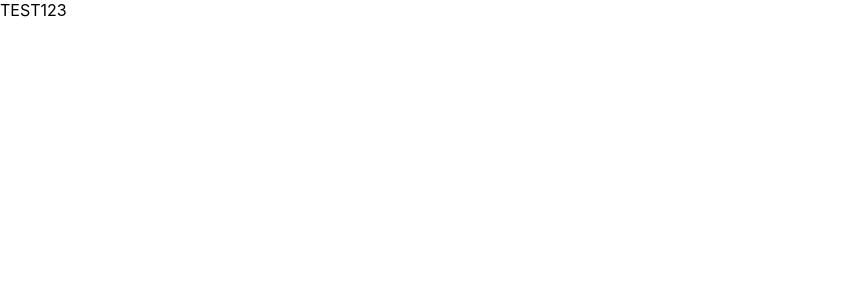
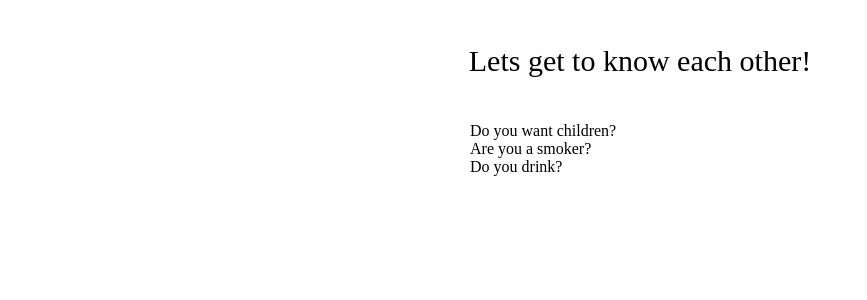
Before and after one commit to andrewtrac/terribledatingapp, a React (Create React App) app: page /registration in a window 1280 px wide. Shown: the top 300 px of the page, without its empty margins (0-867 px from the left). Built offline with nearby package versions, Linux system fonts and the light colour scheme.

Commit message:
registration page update

```diff
--- /dev/null
+++ b/src/Components/RegistrationPage.css
@@ -0,0 +1,22 @@
+.registrationpage__body {
+  display: flex;
+  flex-direction: column;
+  align-items: center;
+}
+
+.registrationpage__header{
+  margin-top: 44px;
+  font-family: anybody;
+  font-size: 30px;
+}
+
+.registrationpage__form{
+  display: flex;
+  flex-direction: column;
+  margin-top: 44px;
+  width: 340px;
+}
+
+.registrationpage__item{
+  font-family: inconsolata;
+}
--- a/src/Components/RegistrationPage.js
+++ b/src/Components/RegistrationPage.js
@@ -1,12 +1,25 @@
-import React from 'react'
+import React from "react";
+import "./RegistrationPage.css";
 
 const RegistrationPage = (props) => {
+  const questionArray = [
+    "Do you want children?",
+    "Are you a smoker?",
+    "Do you drink?",
+  ];
 
   return (
-    <div>
-      TEST123
+    <div className="registrationpage__body">
+      <div className="registrationpage__header">
+        Lets get to know each other!
+      </div>
+      <div className="registrationpage__form">
+        {questionArray.map((question) => {
+          return <div className="registrationpage__item">{question}</div>;
+        })}
+      </div>
     </div>
-  )
-}
+  );
+};
 
-export default RegistrationPage
+export default RegistrationPage;
```
